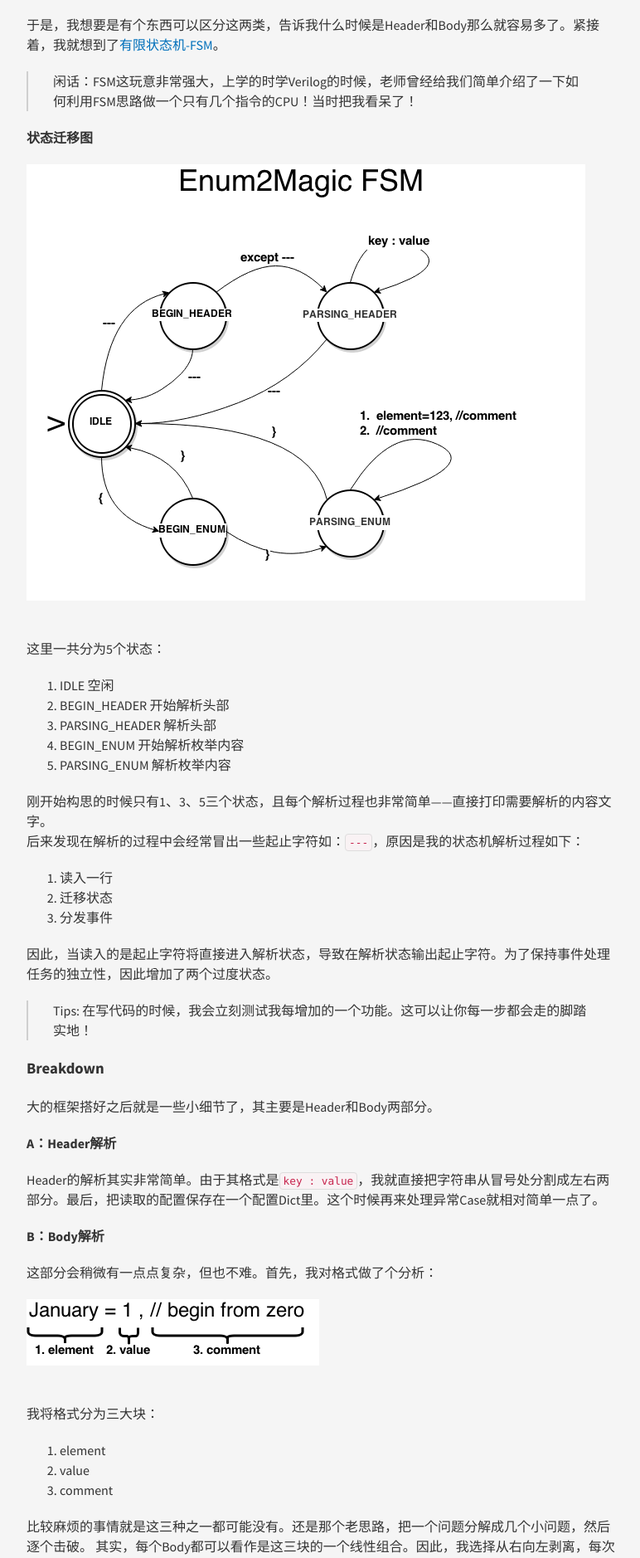
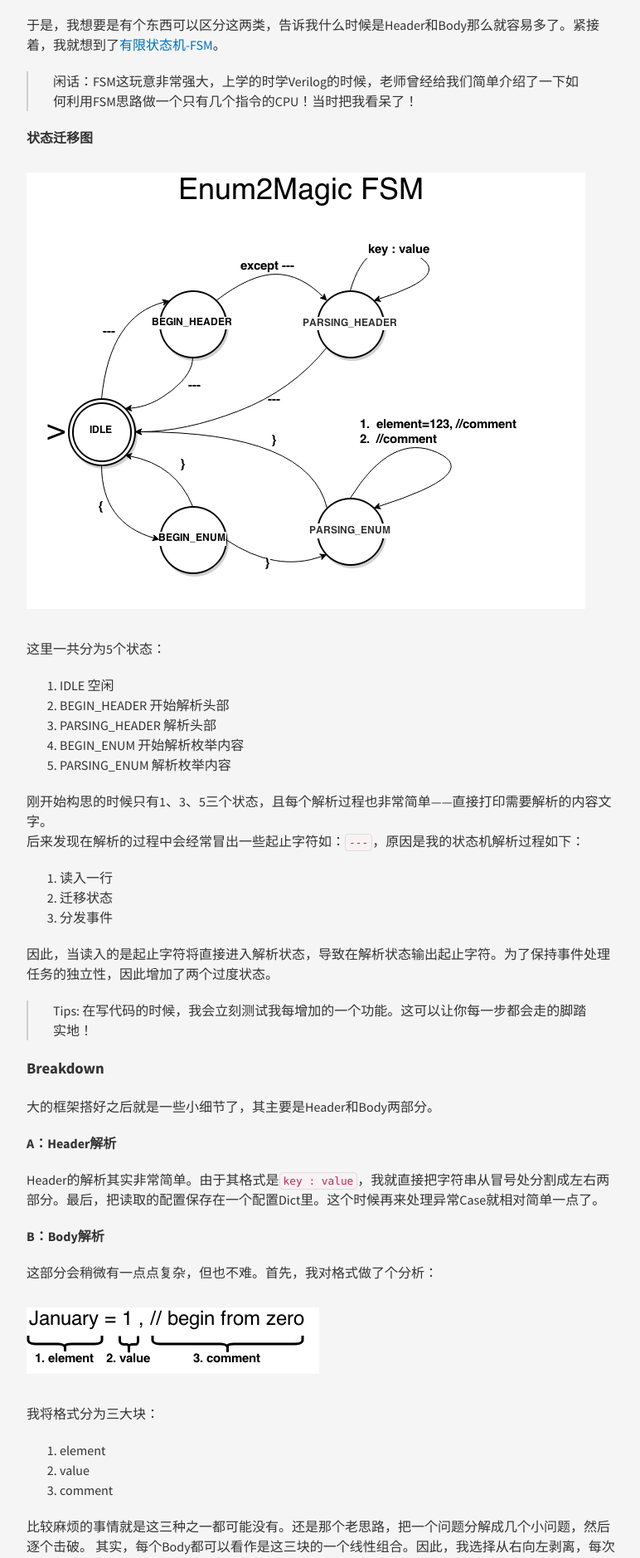
Before and after one commit to JavaCS3/blog, a Jekyll site: the page built from _posts/2015-02-08-enum2magic.md, in a window 1280 px wide. Shown: the part 3389-5267 px from the top of the page at 83% size, without its empty margins (253-1025 px from the left). Built offline with Jekyll 4.4.1, drawn with Linux system fonts in a browser that asks for light colours; nearby versions of some CDN libraries; Markdown is read by kramdown in place of the engine named in the settings; comment, search, counter and statistics services are not loaded.

Commit message:
fix img margin

```diff
--- a/public/css/main.scss
+++ b/public/css/main.scss
@@ -52,6 +52,7 @@ ul, ol {
 
 img {
   max-width: 100%;
+  margin: 10px 0 10px 0;
   height: auto;
   border: none;
   outline: none;
```
